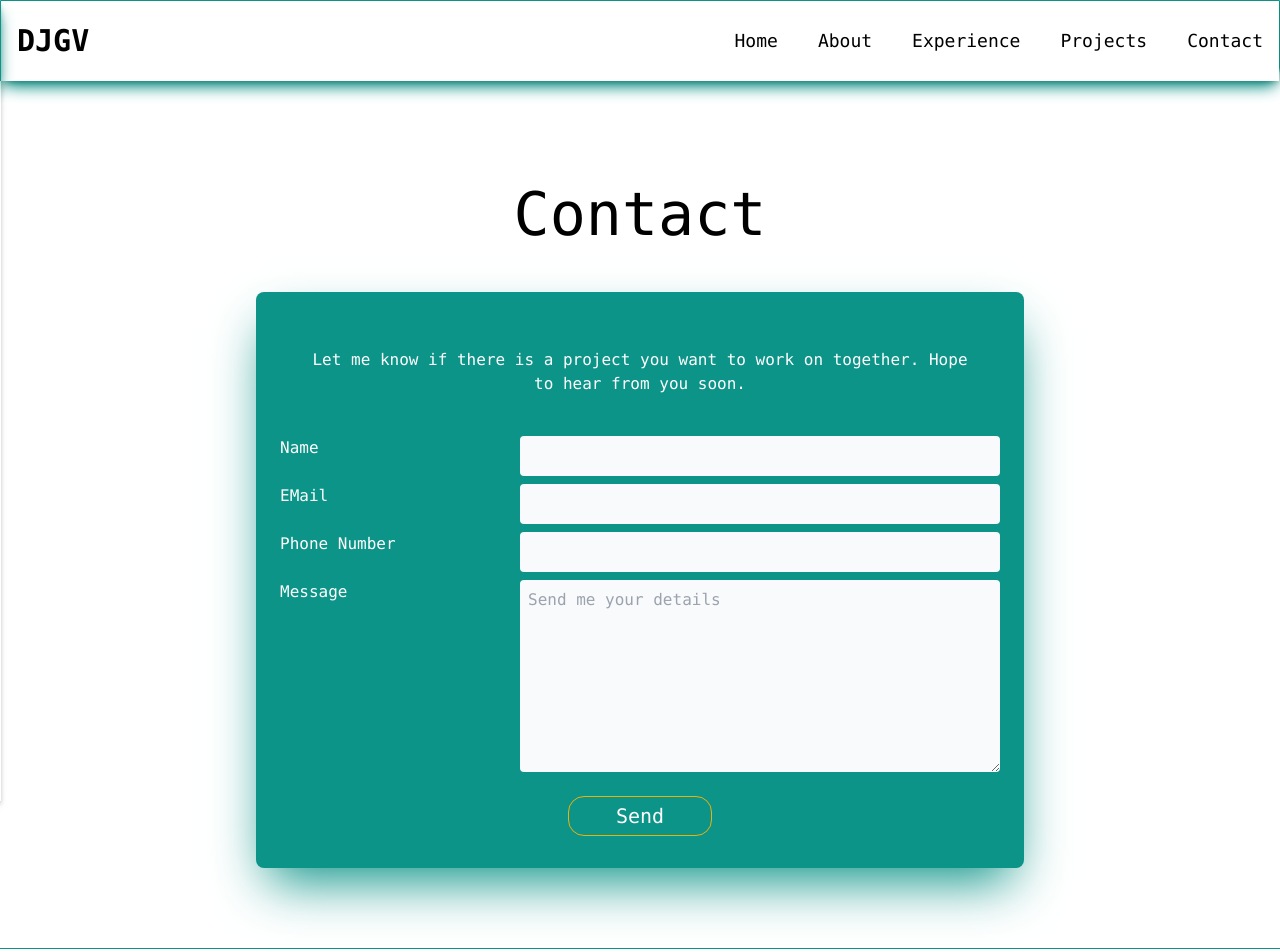
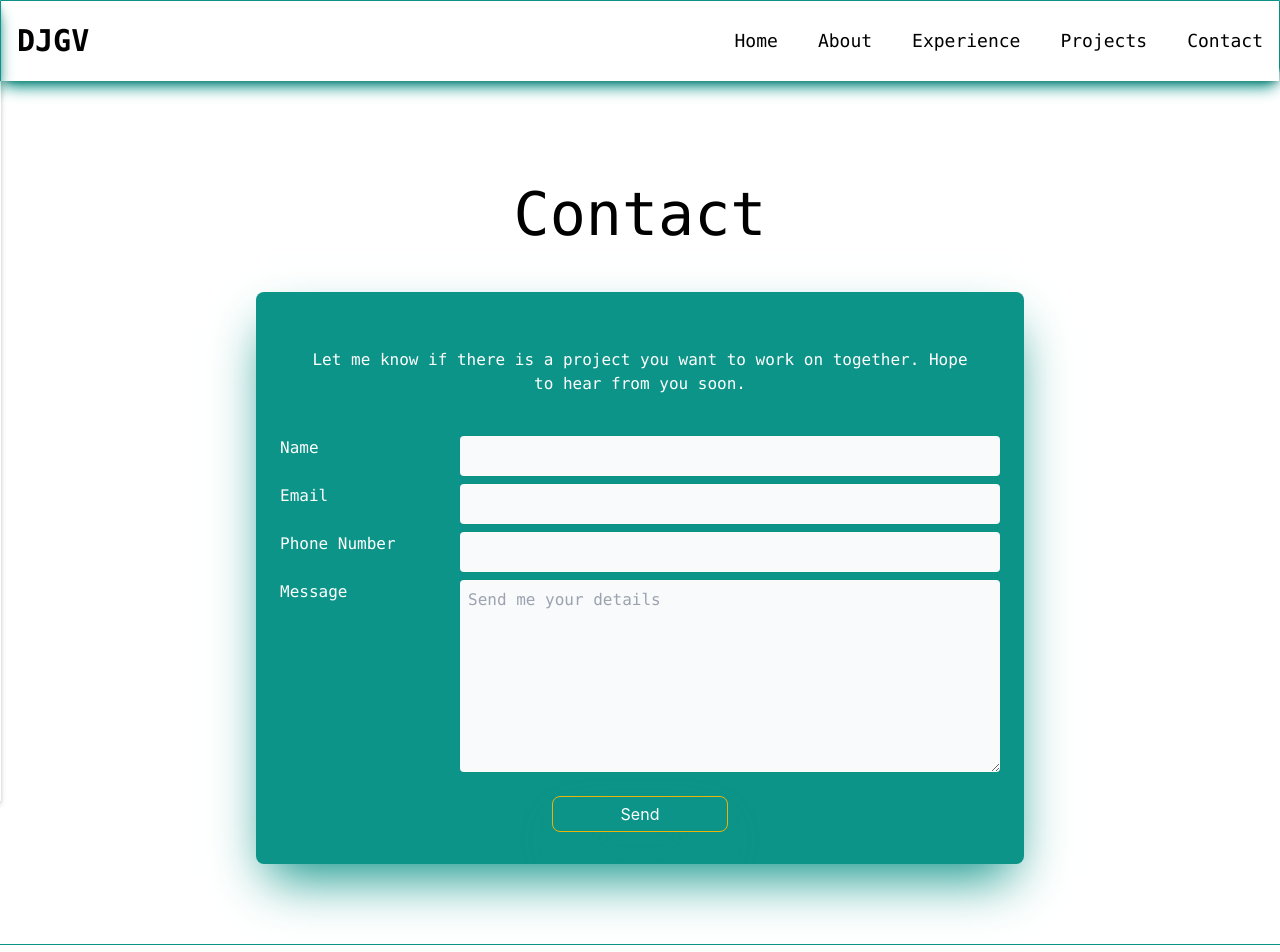
Before and after one commit to greenervigil/next-portfolio, a Next.js app: page /contact in a window 1280 px wide. Shown: the top 952 px of the page. Built offline with nearby package versions, Linux system fonts and the light colour scheme.

Commit message:
fixes #57 styling bugs of contact page

```diff
--- a/components/input/input.tsx
+++ b/components/input/input.tsx
@@ -1,13 +1,14 @@
 interface InputProps extends React.InputHTMLAttributes<HTMLInputElement> {
     id?: string;
     label: string;
+    required?: boolean;
 }
 
-const Input: React.FC<InputProps> = ({ id, label}) => {
+const Input: React.FC<InputProps> = ({ id, label, required = false }) => {
     return (
-        <div className="flex justify-between m-2">
+        <div className="flex justify-between gap-1 m-2">
             <label className="font-mono mr-1" htmlFor={id}>{label}&nbsp;</label>
-            <input className="font-mono w-2/3 h-10 rounded border-solid border-cyan-400 bg-slate-50 p-2 focus:border-slate-600"  id={id}/>
+            <input className="font-mono w-3/4 h-10 rounded border-solid border-cyan-400 bg-slate-50 text-slate-800 p-2 focus:border-slate-600" id={id} required={required} />
         </div>
     )
 }
--- a/components/textarea/textarea.tsx
+++ b/components/textarea/textarea.tsx
@@ -2,7 +2,7 @@ const Textarea: React.FC<React.TextareaHTMLAttributes<HTMLTextAreaElement>> = ()
   return (
     <div className="flex justify-between m-2">
       <label className="font-mono mr-1" htmlFor='message'>Message</label>
-      <textarea className="font-mono w-2/3 h-48 rounded border-solid border-cyan-400 bg-slate-50 text-slate-700 p-2" name="message" id='message' placeholder="Send me your details"></textarea>
+      <textarea className="font-mono w-3/4 h-48 rounded border-solid border-cyan-400 bg-slate-50 text-slate-700 p-2" name="message" id='message' placeholder="Send me your details" required></textarea>
     </div>
   )
 }
--- a/pages/contact.tsx
+++ b/pages/contact.tsx
@@ -19,12 +19,12 @@ const Contact: NextPage = () => {
                     </Container>
                     <form action='https://formsubmit.co/el/rowige' method='POST'>
                         <input type="hidden" name="_subject" value="New Incoming Request!" />
-                        <Input label="Name" type="text" name="name" maxLength={136} required/>
-                        <Input label="EMail" type="email" name="email" required />
-                        <Input label="Phone Number" type="phone" name="phone" maxLength={13} />
+                        <Input id="name" label="Name" type="text" name="name" maxLength={136} required/>
+                        <Input id="email" label="Email" type="email" name="email" required />
+                        <Input id="number" label="Phone Number" type="phone" name="phone" maxLength={13} />
                         <input type="hidden" name="_autoresponse" value="Thank you for reaching out.  Please allow up to 24 hours for a response.  I will be in touch soon."></input>
                         <Textarea required rows={13} name="message"/>
-                        <button className="m-4 font-mono text-xl border border-yellow-500 rounded-2xl w-36 h-10 hover:bg-yellow-100 hover:text-slate-900" type="submit">Send</button>
+                        <button className="m-4 text-center border border-yellow-500 rounded-lg shadow-2xl shadow-teal-600 w-44 h-9 p-1 hover:bg-yellow-100 hover:text-slate-900" type="submit">Send</button>
                     </form>
                 </Card>
             </div>
```
